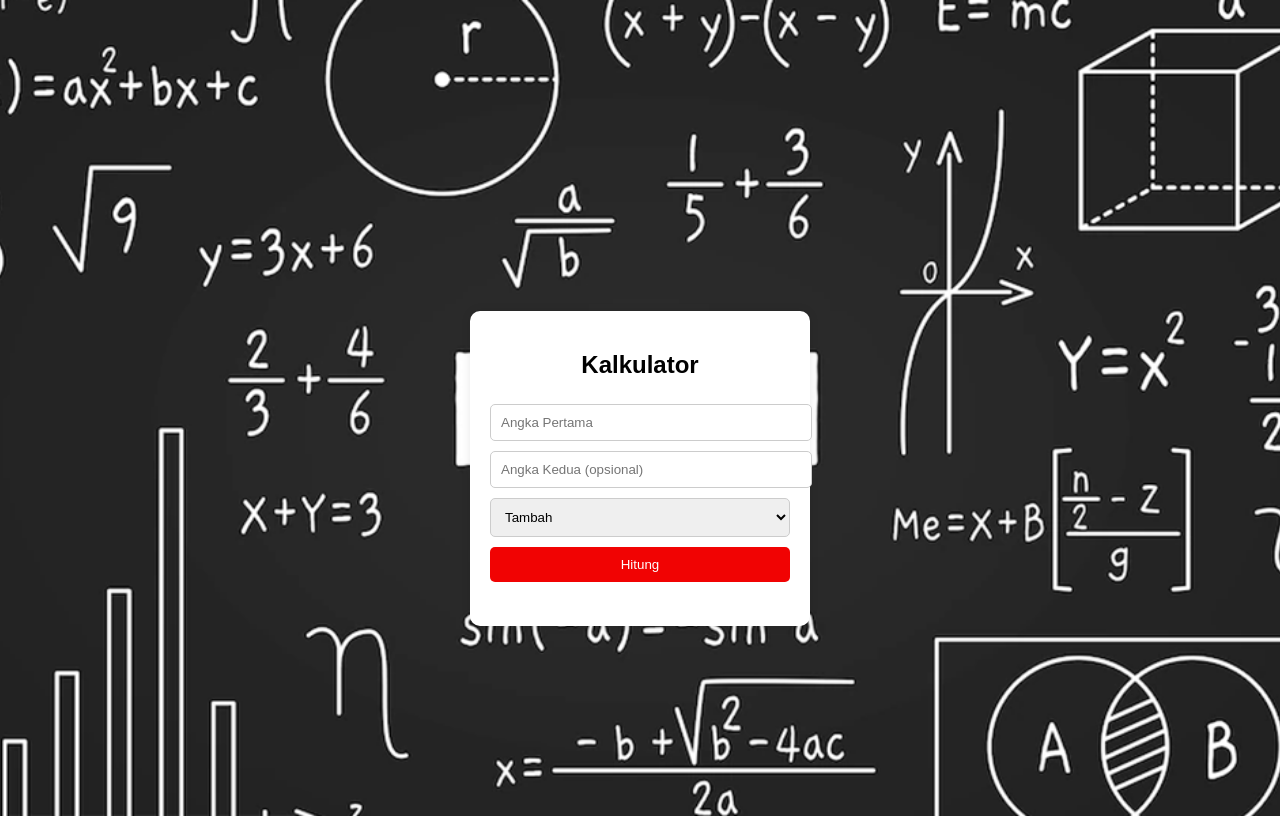
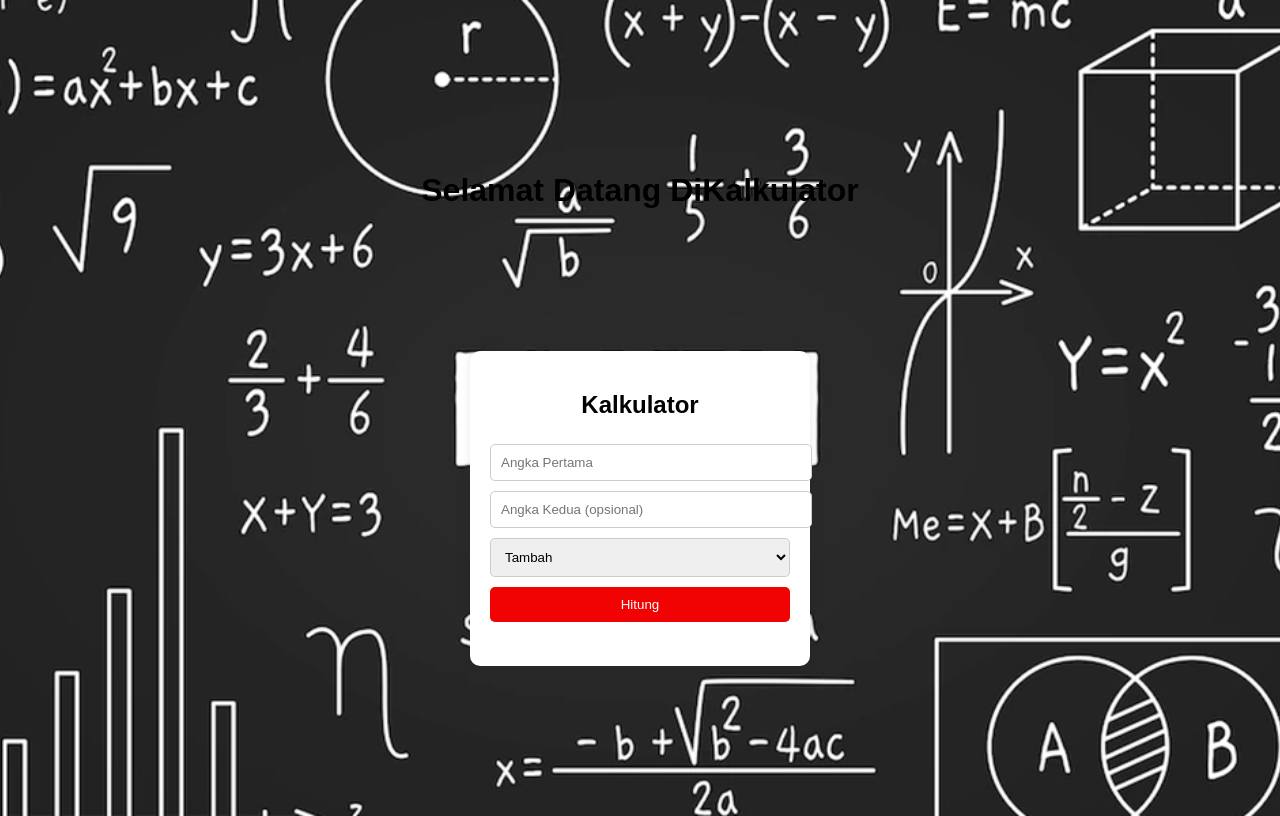
Before and after one commit to muhamadtegarputrapratama/KALKULATORFINAL, a plain HTML site: page index.html in a window 1280 px wide. Drawn offline with Linux system fonts and the light colour scheme.

Commit message:
Update index.html

```diff
--- a/index.html
+++ b/index.html
@@ -7,6 +7,7 @@
     <link rel="stylesheet" href="style.css">
 </head>
 <body>
+    <h1>Selamat Datang DiKalkulator</h1>
     <div class="marquee">
         <p>GARRRSITE</p>
     </div>
```
